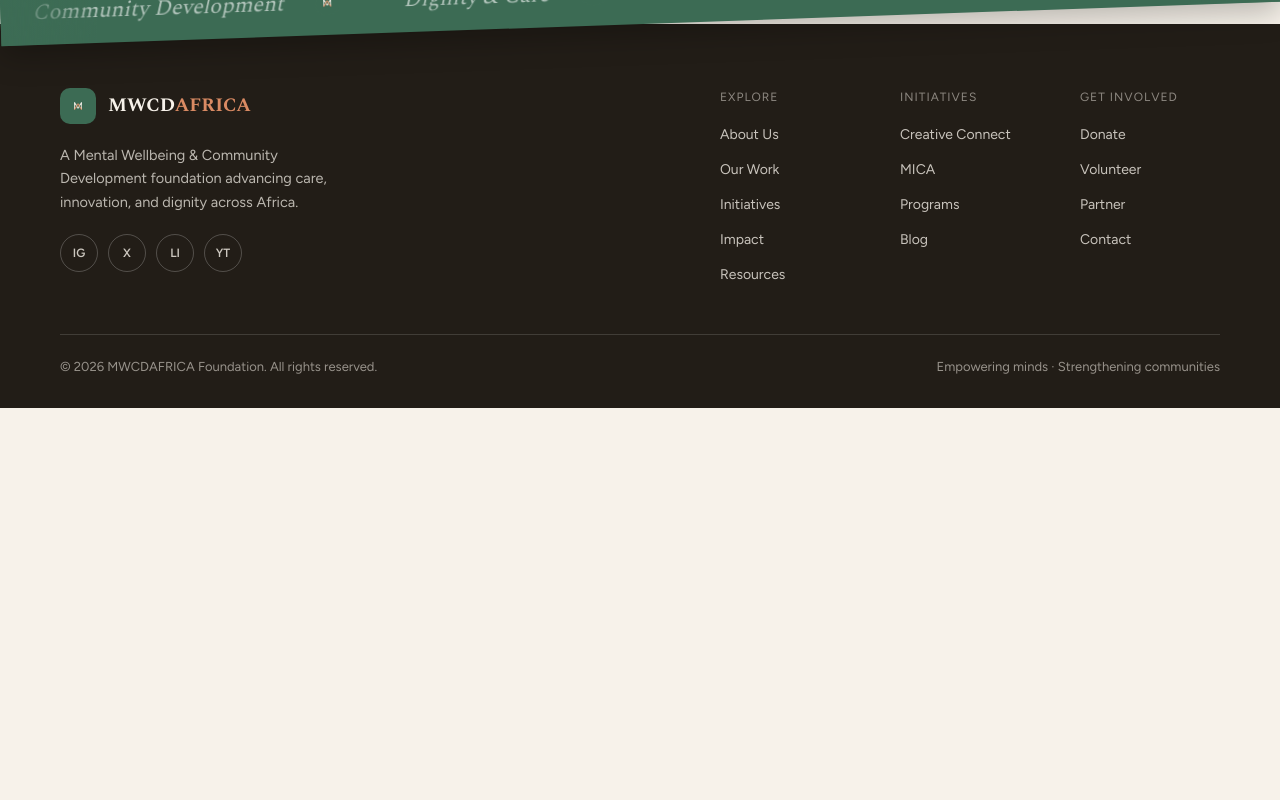
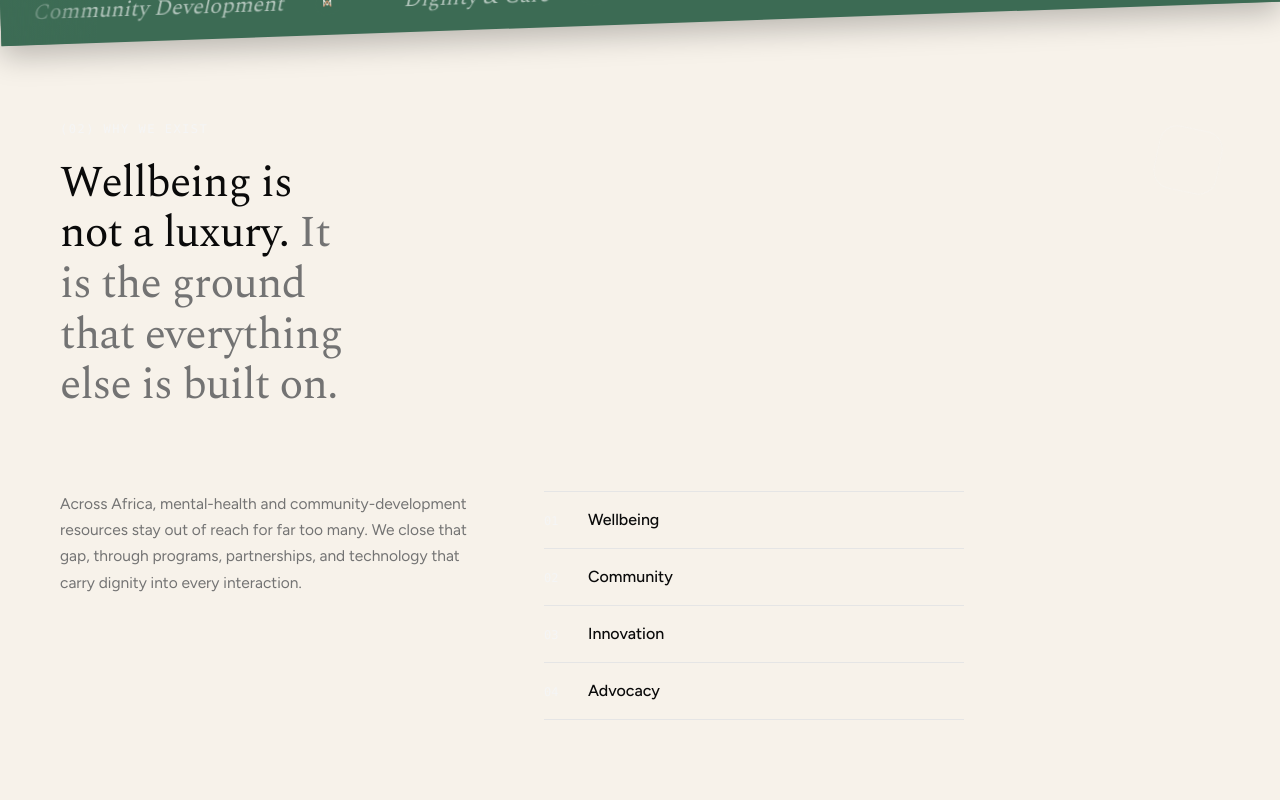
Before and after one commit to Davcid1572/mwcdafrica, a Next.js app: page / in a window 1280 px wide. Shown: the part 620-1420 px from the top of the page. Before the commit the page ends 1028 px from the top, so only its background shows below. Built offline with nearby package versions, Linux system fonts and the light colour scheme.

Commit message:
feat: add WhyWeExist and update WhatWeDo component styles

```diff
--- a/src/app/page.tsx
+++ b/src/app/page.tsx
@@ -1,6 +1,8 @@
 "use client";
 import { Hero } from "@/components/sections/home/Hero";
 import { MissionMarquee } from "@/components/sections/home/MissionMarquee";
+import { WhatWeDo } from "@/components/sections/home/WhatWeDo";
+import { WhyWeExist } from "@/components/sections/home/WhyWeExist";
 import Footer from "@/layout/Footer";
 import Header from "@/layout/Header";
 
@@ -10,6 +12,8 @@ const page = () => {
       <Header />
       <Hero />
       <MissionMarquee />
+      <WhyWeExist />
+      <WhatWeDo />
       <Footer />
     </div>
   );
--- a/src/components/sections/home/WhatWeDo.tsx
+++ b/src/components/sections/home/WhatWeDo.tsx
@@ -74,7 +74,7 @@ export function WhatWeDo() {
         <Link
           href="/work"
           style={{ gridArea: "explore" }}
-          className="group bg-accent text-white rounded-2xl p-5 sm:p-6 flex flex-col justify-end min-h-[100px] sm:min-h-[150px] hover:bg-accent-light transition-colors"
+          className="group bg-accent-light text-white rounded-2xl p-5 sm:p-6 flex flex-col justify-end min-h-[100px] sm:min-h-[150px] hover:bg-accent-light transition-colors"
         >
           <span className="font-mono text-[11px] text-white/70 mb-2">
             Explore
--- /dev/null
+++ b/src/components/sections/home/WhyWeExist.tsx
@@ -0,0 +1,64 @@
+const pillars = [
+  { n: "01", label: "Wellbeing" },
+  { n: "02", label: "Community" },
+  { n: "03", label: "Innovation" },
+  { n: "04", label: "Advocacy" },
+];
+
+export function WhyWeExist() {
+  return (
+    <section
+      aria-labelledby="why-we-exist-heading"
+      className="max-w-[1240px] mx-auto px-5 sm:px-10 py-16 sm:py-24"
+    >
+      <div className="relative">
+        {/* Decorative rotated square outline, purely visual */}
+        <div
+          aria-hidden="true"
+          className="hidden sm:block absolute right-0 top-2 w-16 h-16 rotate-12 rounded-2xl border border-accent/30"
+        />
+
+        <p className="font-mono text-[12px] tracking-[1.5px] uppercase text-accent mb-5">
+          (02) Why we exist
+        </p>
+
+        <h2
+          id="why-we-exist-heading"
+          className="font-serif font-normal text-[30px] sm:text-[44px] leading-[1.15] tracking-[-0.02em] max-w-[16ch] text-balance"
+        >
+          <span className="text-foreground">Wellbeing is not a luxury.</span>{" "}
+          <span className="text-muted-foreground">
+            It is the ground that everything else is built on.
+          </span>
+        </h2>
+      </div>
+
+      <div className="flex flex-wrap gap-10 sm:gap-16 mt-14 sm:mt-20">
+        <p className="flex-1 min-w-[260px] max-w-[420px] text-[15.5px] leading-[1.7] text-muted-foreground">
+          Across Africa, mental-health and community-development resources stay
+          out of reach for far too many. We close that gap, through programs,
+          partnerships, and technology that carry dignity into every
+          interaction.
+        </p>
+
+        <ul className="flex-1 min-w-[260px] max-w-[420px] border-t border-border">
+          {pillars.map(function (item) {
+            return (
+              <li
+                key={item.n}
+                className="flex items-baseline gap-5 py-4 border-b border-border"
+              >
+                <span className="font-mono text-[12px] text-accent w-6 shrink-0">
+                  {item.n}
+                </span>
+                <span className="text-[16px] font-medium text-foreground">
+                  {item.label}
+                </span>
+              </li>
+            );
+          })}
+        </ul>
+      </div>
+    </section>
+  );
+}
```
